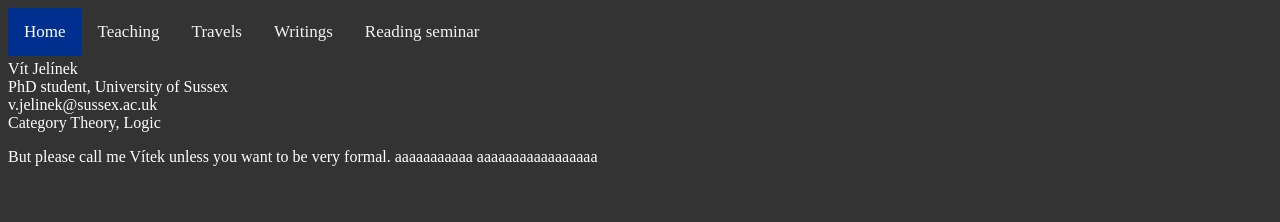
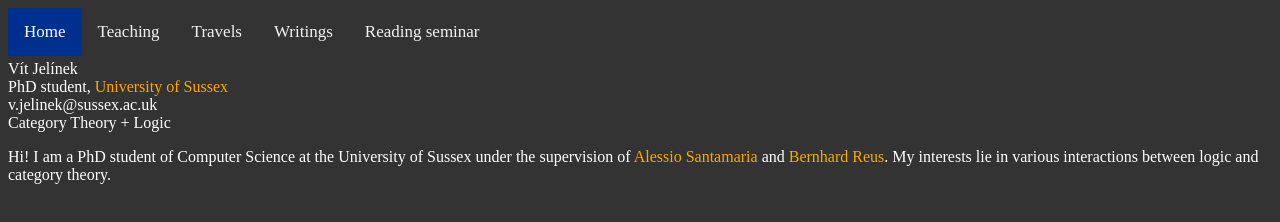
Before and after one commit to jelinekv/jelinekv.github.io, a plain HTML site: page index.html in a window 1280 px wide. Drawn offline with Linux system fonts and the light colour scheme.

Commit message:
games with links

```diff
--- a/index.html
+++ b/index.html
@@ -3,7 +3,7 @@
 <head>
 <link rel="stylesheet" href="style.css">
 </head>
-<body style="background-color: #333">
+<body>
 
 <div class="topnav">
   <a class="active" href="#home">Home</a>
@@ -19,14 +19,16 @@
 
 	<p>
 	Vít Jelínek <br>
-PhD student, University of Sussex<br>
+	PhD student, <a href="https://www.sussex.ac.uk">University of Sussex </a><br>
 v.jelinek@sussex.ac.uk<br>
-Category Theory, Logic<br>
+Category Theory + Logic<br>
 </p>
 <p>
-But please call me Vítek unless you want to be very formal.
-aaaaaaaaaaa
-aaaaaaaaaaaaaaaaa
+
+Hi!
+I am a PhD student of Computer Science at the University of Sussex under the supervision of <a href="https://alessio-santamaria.com">Alessio Santamaria</a> and <a href="https://users.sussex.ac.uk/~bernhard/">Bernhard Reus</a>.
+
+My interests lie in various interactions between logic and category theory.
 </p>
 </div>
 </body>
--- a/style.css
+++ b/style.css
@@ -1,5 +1,15 @@
 body {
-	color:white
+	color:white;
+	background-color: #333
+}
+
+a {
+	color:orange;
+	text-decoration: none
+}
+
+a:hover {
+	text-decoration: underline
 }
 
 /* Add a black background color to the top navigation */
```
